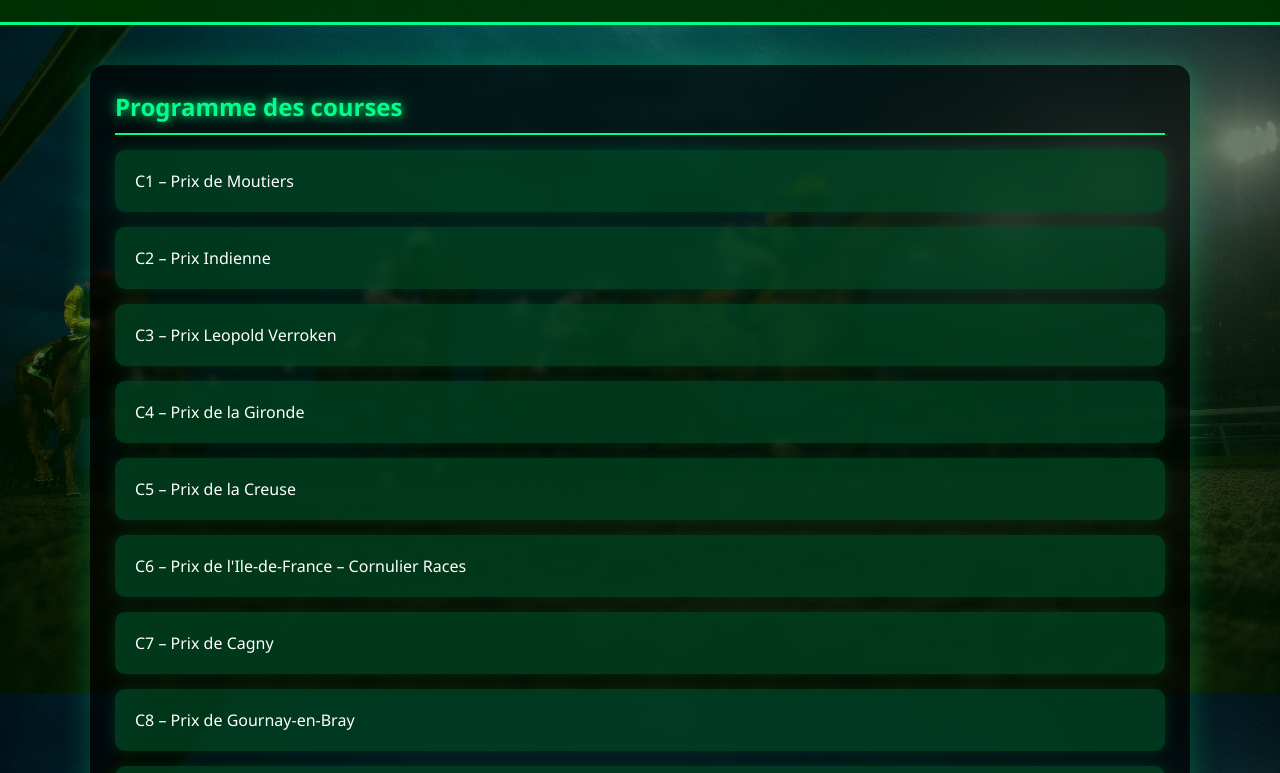
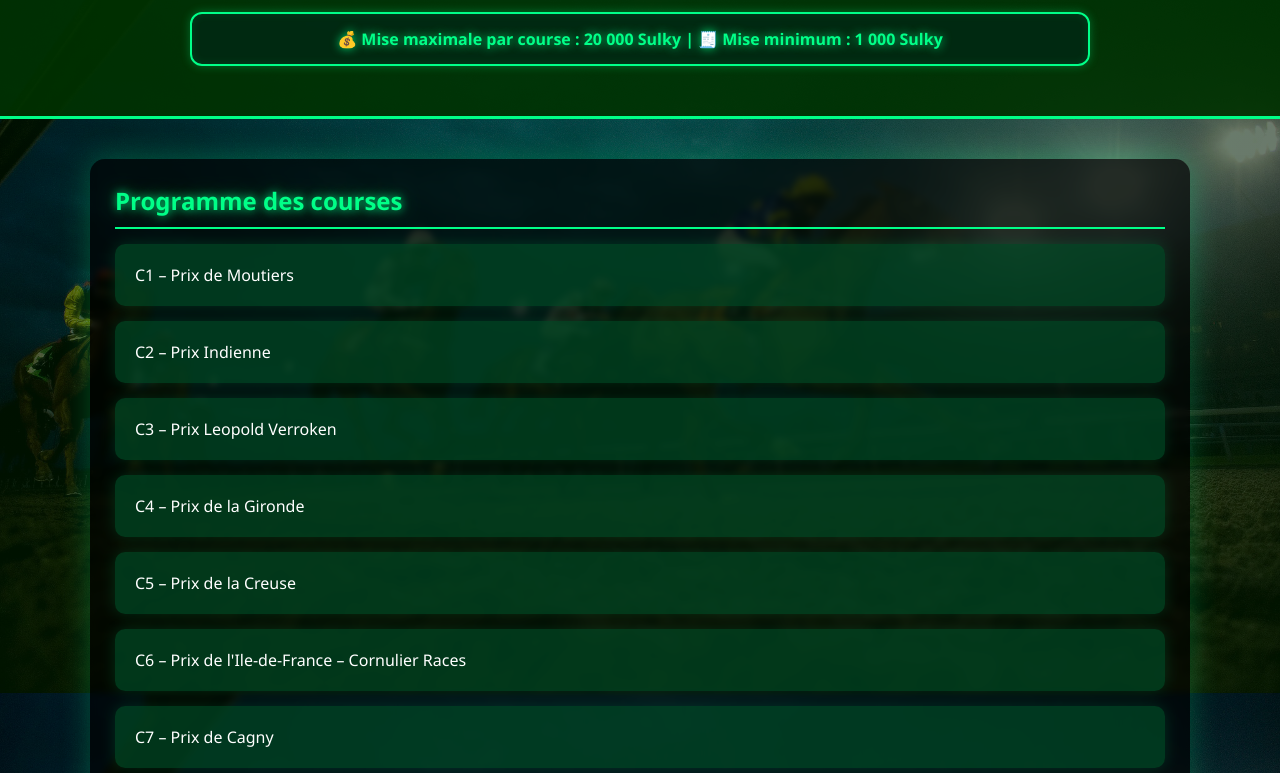
Before and after one commit to ludovicnuel38110-ai/sulky-manager-frontend, a plain HTML site: page vincennes.html in a window 1280 px wide. Shown: the part 107-880 px from the top of the page. Drawn offline with Linux system fonts and the light colour scheme.

Commit message:
Ajout bannière limite de mise sur page programme

```diff
--- a/style.css
+++ b/style.css
@@ -240,3 +240,33 @@ div[style*="border:2px solid #00ff88"]::after {
 div[style*="border:2px solid #00ff88"]:hover::after {
     opacity: 1;
 }
+/* ===== BANNIERE LIMITE DE MISE ===== */
+
+.bet-limit-banner {
+    margin: 15px auto 25px;
+    max-width: 900px;
+    padding: 14px 20px;
+    border-radius: 12px;
+    text-align: center;
+    font-weight: bold;
+    color: #00ff88;
+    background: rgba(0, 40, 20, 0.85);
+    border: 2px solid #00ff88;
+    box-shadow: 0 0 15px rgba(0,255,136,0.4),
+                inset 0 0 15px rgba(0,255,136,0.15);
+    backdrop-filter: blur(6px);
+    text-shadow: 0 0 10px rgba(0,255,136,0.8);
+    animation: glowPulse 2.5s infinite alternate;
+}
+
+/* Animation néon PMU */
+@keyframes glowPulse {
+    from {
+        box-shadow: 0 0 10px rgba(0,255,136,0.3),
+                    inset 0 0 10px rgba(0,255,136,0.1);
+    }
+    to {
+        box-shadow: 0 0 25px rgba(0,255,136,0.7),
+                    inset 0 0 20px rgba(0,255,136,0.3);
+    }
+}
--- a/vincennes.html
+++ b/vincennes.html
@@ -10,6 +10,11 @@
 <header>
   <h1>R1 – VINCENNES</h1>
   <p>Dimanche 01 février 2026</p>
+  <div class="bet-limit-banner">
+    💰 <b>Mise maximale par course :</b> 20 000 Sulky
+    | 🧾 <b>Mise minimum :</b> 1 000 Sulky
+</div>
+
 </header>
 
 <section class="section">
```
